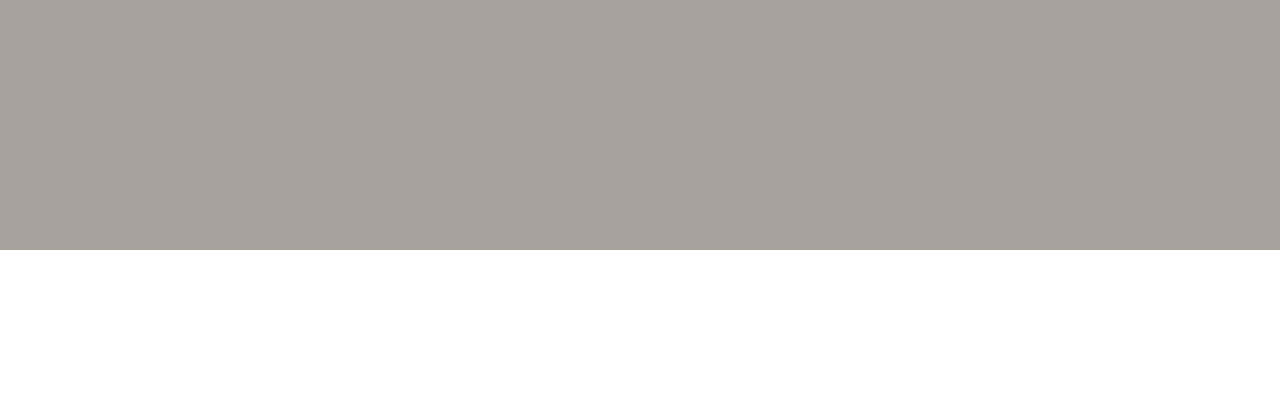
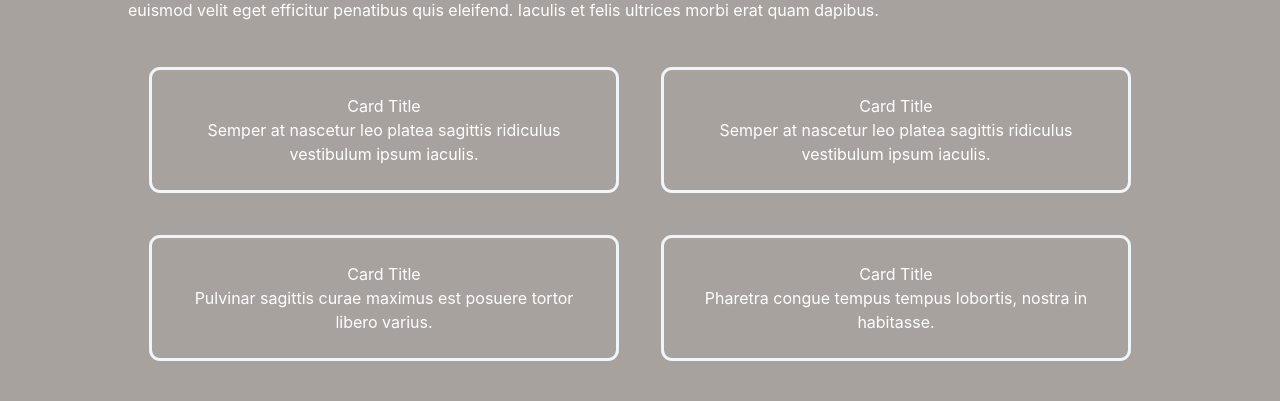
Before and after one commit to EricSorum/profile-site, a React (Vite) app: page /editing in a window 1280 px wide. Shown: the part 550-951 px from the top of the page. Before the commit the page ends 800 px from the top, so only its background shows below. Built offline with nearby package versions, Linux system fonts and the light colour scheme; a web font is replaced by a local one.

Commit message:
Added cards to pages.

```diff
--- /dev/null
+++ b/src/components/Card.tsx
@@ -0,0 +1,14 @@
+import { CardType } from "../lib/definitions"
+
+export default function Card(props: CardType) {
+  return (
+    <div className="text-white m-6
+    outline outline-slate-100 rounded-lg m-1 hover:bg-stone-200/[0.2] hover:shadow-xl
+    ">
+      <div className="m-6 flex flex-col items-center justify-center text-center">
+        <h2>{props.title}</h2>
+        <p>{props.txt}</p>
+      </div>
+    </div>
+  )
+}
--- a/src/components/Page.tsx
+++ b/src/components/Page.tsx
@@ -1,16 +1,25 @@
 import { PageType } from "../lib/definitions"
 import Header from "./Header"
+import { cards } from "../lib/content";
+import Card from "./Card";
 
 export default function Page(props: PageType) {
   const { title }: PageType = props;
 
   return (
-    <div className="flex flex-col items-center bg-stone-400 h-screen">
+    <div className="flex flex-col items-center gap-6 bg-stone-400">
       <Header title={title} />
       <div className="mx-4 max-w-screen-lg">
           <img src={props.img} className="py-6"></img>
           <p className="text-white">{props.txt}</p>
-        </div>
+      </div>
+      <div className="grid md:grid-cols-2 max-w-screen-lg">
+        {cards.map((card) => {
+          return (
+            <Card key={card.id} {...card} />
+          )
+        })}
+      </div>
     </div>
   )
 }
--- a/src/lib/content.ts
+++ b/src/lib/content.ts
@@ -1,5 +1,4 @@
-import { FeatureType } from "./definitions"
-import { PageType } from "./definitions"
+import { FeatureType, PageType, CardType } from "./definitions"
 import coast from '../assets/coast.jpeg'
 import driftwood from '../assets/driftwood.jpg'
 import rocks from '../assets/rocks.jpg'
@@ -44,8 +43,7 @@ export const pages: PageType[] = [
     id: 1,
     title: 'Projects',
     img: sunset,
-    txt:
-    'Lorem ipsum odor amet, consectetuer adipiscing elit. Quis ridiculus auctor aliquet a cras turpis rhoncus orci augue. Curae vehicula nunc ullamcorper fusce sollicitudin curae. Laoreet felis etiam curabitur fermentum cursus vulputate aliquam dis. Blandit netus mattis proin netus eros. Ligula tortor tempor neque mauris suspendisse vel id enim. Luctus scelerisque posuere non sed arcu, aptent vitae. Erat semper lacus egestas turpis, volutpat dolor velit.',
+    txt: 'Lorem ipsum odor amet, consectetuer adipiscing elit. Quis ridiculus auctor aliquet a cras turpis rhoncus orci augue. Curae vehicula nunc ullamcorper fusce sollicitudin curae. Laoreet felis etiam curabitur fermentum cursus vulputate aliquam dis. Blandit netus mattis proin netus eros. Ligula tortor tempor neque mauris suspendisse vel id enim. Luctus scelerisque posuere non sed arcu, aptent vitae. Erat semper lacus egestas turpis, volutpat dolor velit.',
   },
   {
     id: 2,
@@ -78,3 +76,36 @@ export const pages: PageType[] = [
     txt: 'Semper at nascetur leo platea sagittis ridiculus vestibulum ipsum iaculis. Lorem pretium morbi vulputate felis auctor facilisis, habitant dignissim primis. Torquent tortor conubia himenaeos quisque ullamcorper mattis. Urna odio risus efficitur sem cubilia. Pretium eget euismod velit eget efficitur penatibus quis eleifend. Iaculis et felis ultrices morbi erat quam dapibus.',
   },
 ]
+
+export const cards: CardType[] = [
+  {
+    id: 1,
+    title: 'Card Title',
+    txt: 'Semper at nascetur leo platea sagittis ridiculus vestibulum ipsum iaculis.'
+  },
+  {
+    id: 2,
+    title: 'Card Title',
+    txt: 'Semper at nascetur leo platea sagittis ridiculus vestibulum ipsum iaculis.'
+  },
+  {
+    id: 3,
+    title: 'Card Title',
+    txt: 'Pulvinar sagittis curae maximus est posuere tortor libero varius.'
+  },
+  {
+    id: 4,
+    title: 'Card Title',
+    txt: 'Pharetra congue tempus tempus lobortis, nostra in habitasse.'
+  },
+  {
+    id: 5,
+    title: 'Card Title',
+    txt: 'Lorem ex nibh neque cubilia ut platea litora congue.'
+  },
+  {
+    id: 6,
+    title: 'Card Title',
+    txt: 'Lorem ipsum odor amet, consectetuer adipiscing elit.'
+  }
+]
--- a/src/lib/definitions.ts
+++ b/src/lib/definitions.ts
@@ -18,3 +18,9 @@ export type PageType = {
   txt?: string,
   img?: string,
 }
+
+export type CardType = {
+  id: number,
+  title: string,
+  txt: string
+}
--- a/src/output.css
+++ b/src/output.css
@@ -598,6 +598,18 @@ video {
   z-index: 20;
 }
 
+.m-3 {
+  margin: 0.75rem;
+}
+
+.m-1 {
+  margin: 0.25rem;
+}
+
+.m-6 {
+  margin: 1.5rem;
+}
+
 .mx-4 {
   margin-left: 1rem;
   margin-right: 1rem;
@@ -631,6 +643,10 @@ video {
 
 .flex {
   display: flex;
+}
+
+.grid {
+  display: grid;
 }
 
 .hidden {
@@ -679,6 +695,10 @@ video {
   animation: fadein1 5s ease-in-out;
 }
 
+.grid-cols-2 {
+  grid-template-columns: repeat(2, minmax(0, 1fr));
+}
+
 .flex-row-reverse {
   flex-direction: row-reverse;
 }
@@ -707,8 +727,20 @@ video {
   gap: 2.5rem;
 }
 
+.gap-3 {
+  gap: 0.75rem;
+}
+
+.gap-6 {
+  gap: 1.5rem;
+}
+
 .overflow-hidden {
   overflow: hidden;
+}
+
+.rounded-lg {
+  border-radius: 0.5rem;
 }
 
 .bg-stone-400 {
@@ -718,6 +750,11 @@ video {
 
 .bg-stone-400\/90 {
   background-color: rgb(168 162 158 / 0.9);
+}
+
+.bg-slate-100 {
+  --tw-bg-opacity: 1;
+  background-color: rgb(241 245 249 / var(--tw-bg-opacity));
 }
 
 .object-cover {
@@ -767,6 +804,10 @@ video {
   color: rgb(255 255 255 / var(--tw-text-opacity));
 }
 
+.opacity-0 {
+  opacity: 0;
+}
+
 .opacity-70 {
   opacity: 0.7;
 }
@@ -774,6 +815,14 @@ video {
 .shadow-slate-200 {
   --tw-shadow-color: #e2e8f0;
   --tw-shadow: var(--tw-shadow-colored);
+}
+
+.outline {
+  outline-style: solid;
+}
+
+.outline-slate-100 {
+  outline-color: #f1f5f9;
 }
 
 .transition {
@@ -828,8 +877,50 @@ video {
   background-color: rgb(231 229 228 / 0.2);
 }
 
+.hover\:bg-white:hover {
+  --tw-bg-opacity: 1;
+  background-color: rgb(255 255 255 / var(--tw-bg-opacity));
+}
+
+.hover\:bg-stone-200:hover {
+  --tw-bg-opacity: 1;
+  background-color: rgb(231 229 228 / var(--tw-bg-opacity));
+}
+
+.hover\:bg-stone-200\/\[0\.5\]:hover {
+  background-color: rgb(231 229 228 / 0.5);
+}
+
+.hover\:bg-stone-200\/\[0\.9\]:hover {
+  background-color: rgb(231 229 228 / 0.9);
+}
+
+.hover\:bg-stone-200\/\[0\.3\]:hover {
+  background-color: rgb(231 229 228 / 0.3);
+}
+
 .hover\:opacity-100:hover {
   opacity: 1;
+}
+
+.hover\:opacity-90:hover {
+  opacity: 0.9;
+}
+
+.hover\:shadow-xl:hover {
+  --tw-shadow: 0 20px 25px -5px rgb(0 0 0 / 0.1), 0 8px 10px -6px rgb(0 0 0 / 0.1);
+  --tw-shadow-colored: 0 20px 25px -5px var(--tw-shadow-color), 0 8px 10px -6px var(--tw-shadow-color);
+  box-shadow: var(--tw-ring-offset-shadow, 0 0 #0000), var(--tw-ring-shadow, 0 0 #0000), var(--tw-shadow);
+}
+
+.focus\:opacity-90:focus {
+  opacity: 0.9;
+}
+
+@media (min-width: 768px) {
+  .md\:grid-cols-2 {
+    grid-template-columns: repeat(2, minmax(0, 1fr));
+  }
 }
 
 @media (min-width: 1024px) {
```
